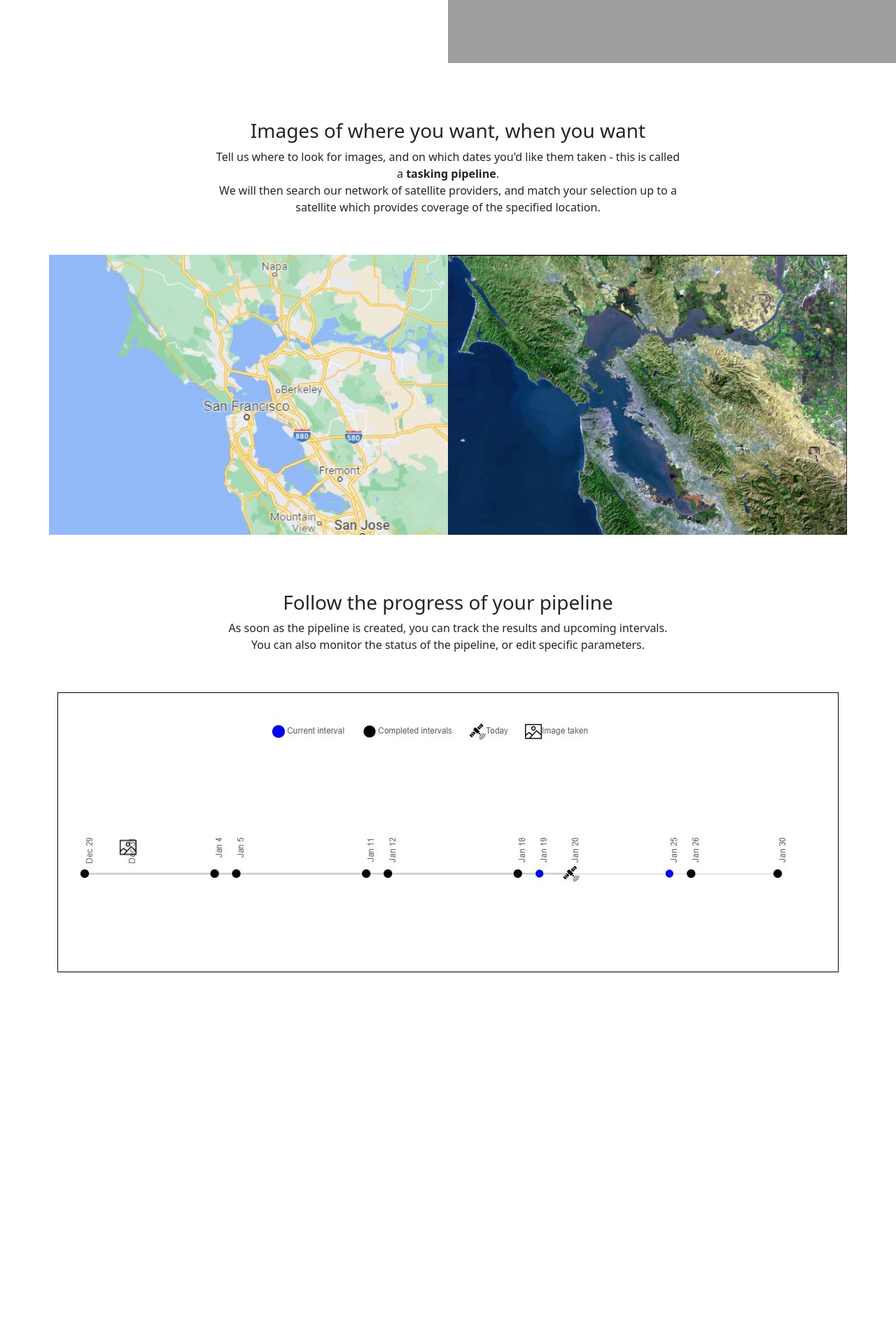
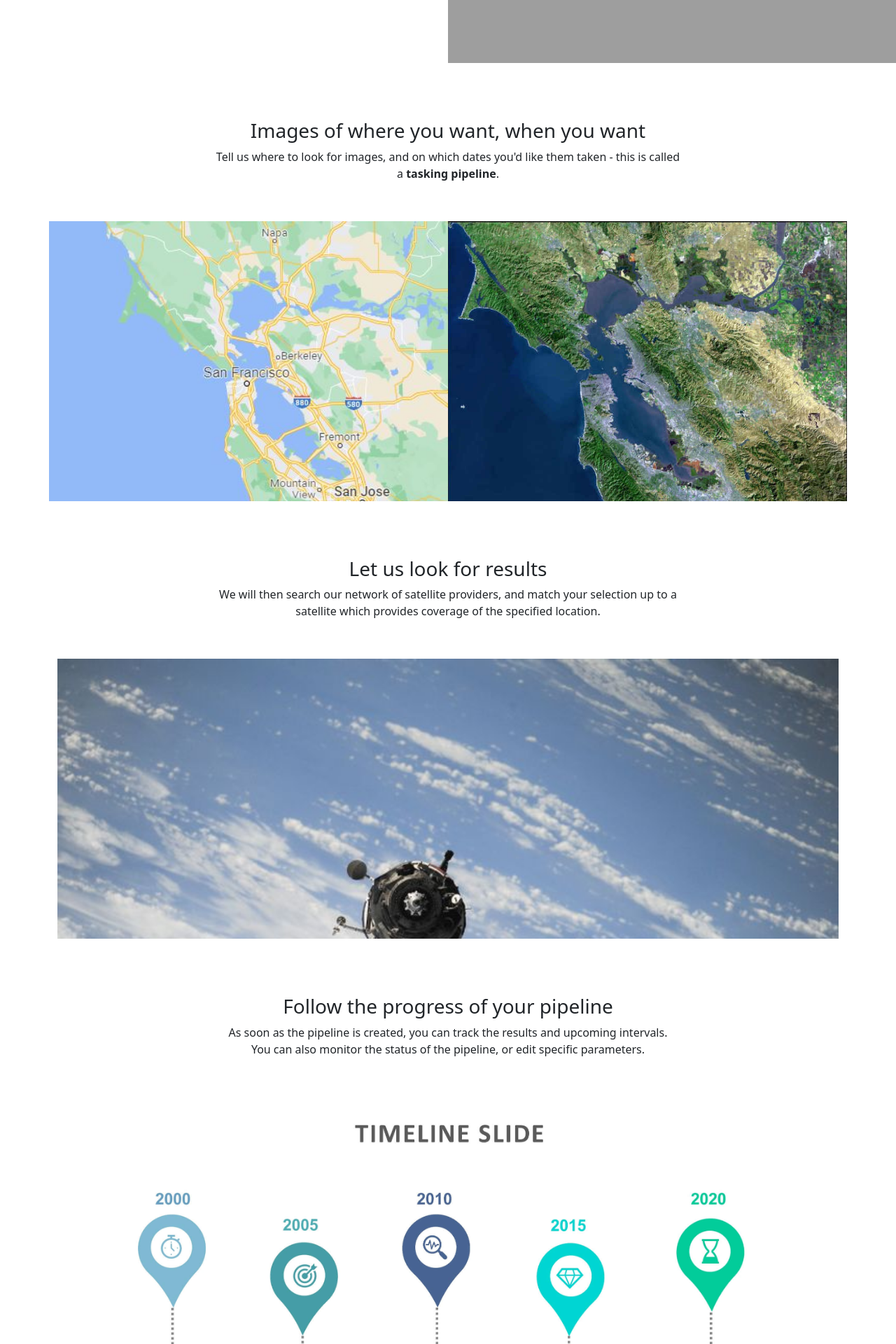
Before and after one commit to MojosBeans100/MS4-spaceport, a Django app: page / in a window 1280 px wide. Shown: the part 560-2480 px from the top of the page at 70% size. Before the commit the page ends 1949 px from the top, so only its background shows below. Run offline with Django 3.2, Linux system fonts and the light colour scheme; some libraries are stand-ins or nearby versions; grey boxes are pictures that could not be loaded.

Commit message:
Copy purpose section on index homepage to add another section to explain how we will look for results

```diff
--- a/static/css/style.css
+++ b/static/css/style.css
@@ -97,9 +97,15 @@ body {
 
 #purpose-img3 {
     height: 50vh;
-    background-image: url('../images/intervals-chart.JPG');
-    border: solid black 1px;
-    width: 100%;
+    background-image: url('../images/ex_image.jpg');
+    background-size: cover;
+    background-repeat: no-repeat;
+}
+
+#purpose-img4 {
+    height: 50vh;
+    background-image: url('../images/7141cdc97a17b5a5da4da31e994b17d2.jpg');
+    background-size: cover;
     background-repeat: no-repeat;
 }
 
--- a/templates/index.html
+++ b/templates/index.html
@@ -81,7 +81,7 @@
             <div class="row align-items-center">
                 <div class="col-md-6 order-md-1">
                     <div id="index-banner-text">
-                        <h2>Access satellite imagery in minutes</h2>
+                        <h1>Access satellite imagery in minutes</h1>
                         <br>
                         <p>It only takes 5 minutes to fill in our simple form, and can be done as many times as you
                             need.
@@ -105,9 +105,7 @@
                 <div class="purpose-section">
                     <h3>Images of where you want, when you want</h3>
                     <p>Tell us where to look for images, and on which dates you'd like them taken - this is called a
-                        <strong>tasking pipeline</strong>.<br> We will then search
-                        our network of satellite providers, and match your selection up to a satellite which provides
-                        coverage of the specified location.</p>
+                        <strong>tasking pipeline</strong>.</p>
                 </div>
 
                 <div class="row">
@@ -121,16 +119,22 @@
                 </div>
 
                 <div class="purpose-section">
-                    <h3>Follow the progress of your pipeline</h3>
-                    <p>As soon as the pipeline is created, you can track the results and upcoming intervals.<br>
-                    You can also monitor the status of the pipeline, or edit specific parameters.</p>
+                    <h3>Let us look for results</h3>
+                    <p>We will then search our network of satellite providers, and match your selection up to a
+                        satellite which provides coverage of the specified location.</p>
                 </div>
 
                 <div id="purpose-img3">
-
                 </div>
 
+                <div class="purpose-section">
+                    <h3>Follow the progress of your pipeline</h3>
+                    <p>As soon as the pipeline is created, you can track the results and upcoming intervals.<br>
+                        You can also monitor the status of the pipeline, or edit specific parameters.</p>
+                </div>
 
+                <div id="purpose-img4">
+                </div>
 
             </div>
 
```
Also changed, not shown: static/images/7141cdc97a17b5a5da4da31e994b17d2.jpg (added).
